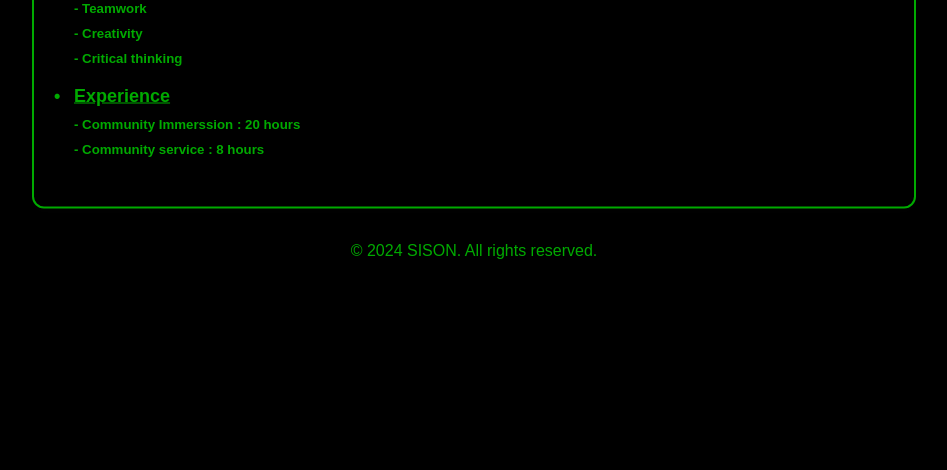
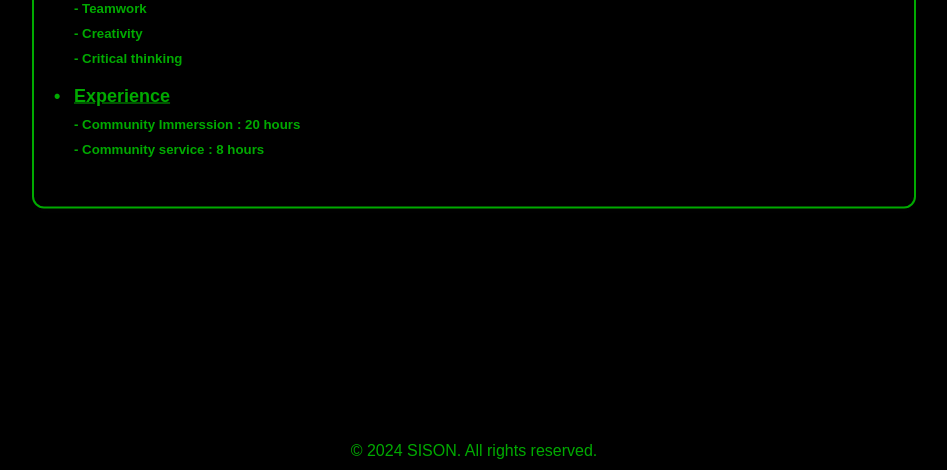
Before and after one commit to jonathansison/Delda-Jonathan, a PHP site: page /about.html in a window 1280 px wide. Shown: the part 530-1000 px from the top of the page, without its empty margins (166-1113 px from the left). Before the commit the page ends 789 px from the top, so only its background shows below. Run offline with PHP 8.4, Linux system fonts and the light colour scheme.

Commit message:
Update about.css

```diff
--- a/about.css
+++ b/about.css
@@ -11,7 +11,7 @@ body {
     display: flex;
     flex-direction: column;
     min-height: 100vh;
-    max-height: 100%;
+    height: 1000px;
     background-color: black;
 }
 
```
